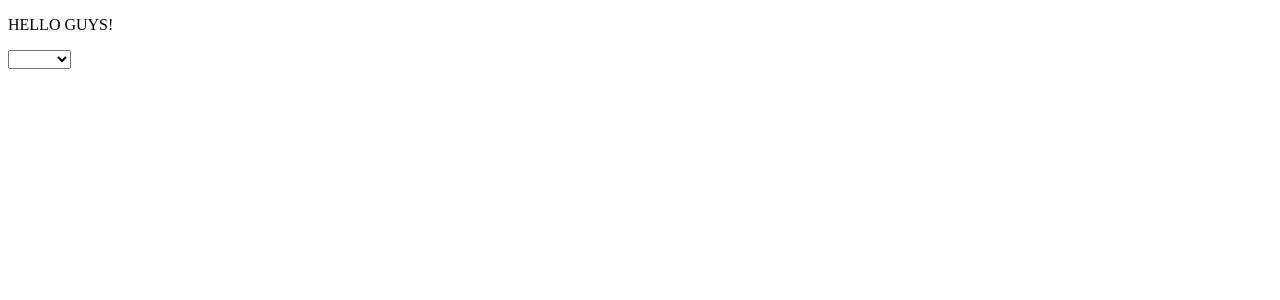
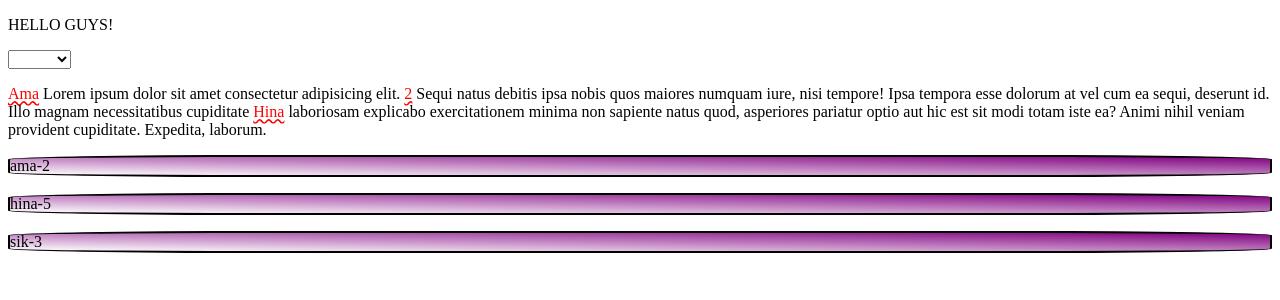
Before and after one commit to Megh200/React_Project, a React (Create React App) app in the folder photo_sharing/: page / in a window 1280 px wide. Shown: the top 300 px of the page. Built offline with nearby package versions, Linux system fonts and the light colour scheme.

Commit message:
react new code

```diff
--- a/photo_sharing/src/App.js
+++ b/photo_sharing/src/App.js
@@ -1,6 +1,13 @@
 import React from "react";
+import Forum from "./forum.js" ;
 
 const App = () => {
+
+    const array = [
+        {name:"ama", class:2},
+        {name:"hina", class:5},
+        {name:"sik", class:3},
+    ];
 
  return (
     <div>
@@ -12,6 +19,9 @@ const App = () => {
         <option>bike</option>
         </select>
 
+        <Forum ar={array} />
+
+
     </div>
  );
 
--- /dev/null
+++ b/photo_sharing/src/forum.css
@@ -0,0 +1,12 @@
+span{
+    color: red;
+    text-transform: capitalize;
+    text-decoration: underline;
+    text-decoration-style:wavy;
+
+}
+.bebo{
+    border:2px solid black;
+    border-radius:20%;
+    background: linear-gradient(to top right,white,purple);
+}
--- /dev/null
+++ b/photo_sharing/src/forum.js
@@ -0,0 +1,23 @@
+import React from "react";
+import "./forum.css";
+
+const Forum = (props) =>{
+
+    // props.ar.forEach(item=>{console.log(item.name)});
+
+
+return(
+    <div>
+    <p> <span>{props.ar[0].name}</span> Lorem ipsum dolor sit amet consectetur adipisicing elit. <span>{props.ar[0].class}</span> Sequi natus debitis ipsa nobis quos maiores numquam iure, nisi tempore! Ipsa tempora esse dolorum at vel cum ea sequi, deserunt id.
+Illo magnam necessitatibus cupiditate <span>{props.ar[1].name}</span> laboriosam explicabo exercitationem minima non sapiente natus quod, asperiores pariatur optio aut hic est sit modi totam iste ea? Animi nihil veniam provident cupiditate. Expedita, laborum.</p>
+
+{props.ar.map((item)=>
+    {return <p class="bebo">{item.name}-{item.class}</p>})}
+
+</div>
+
+);
+
+};
+
+export default Forum;
```
